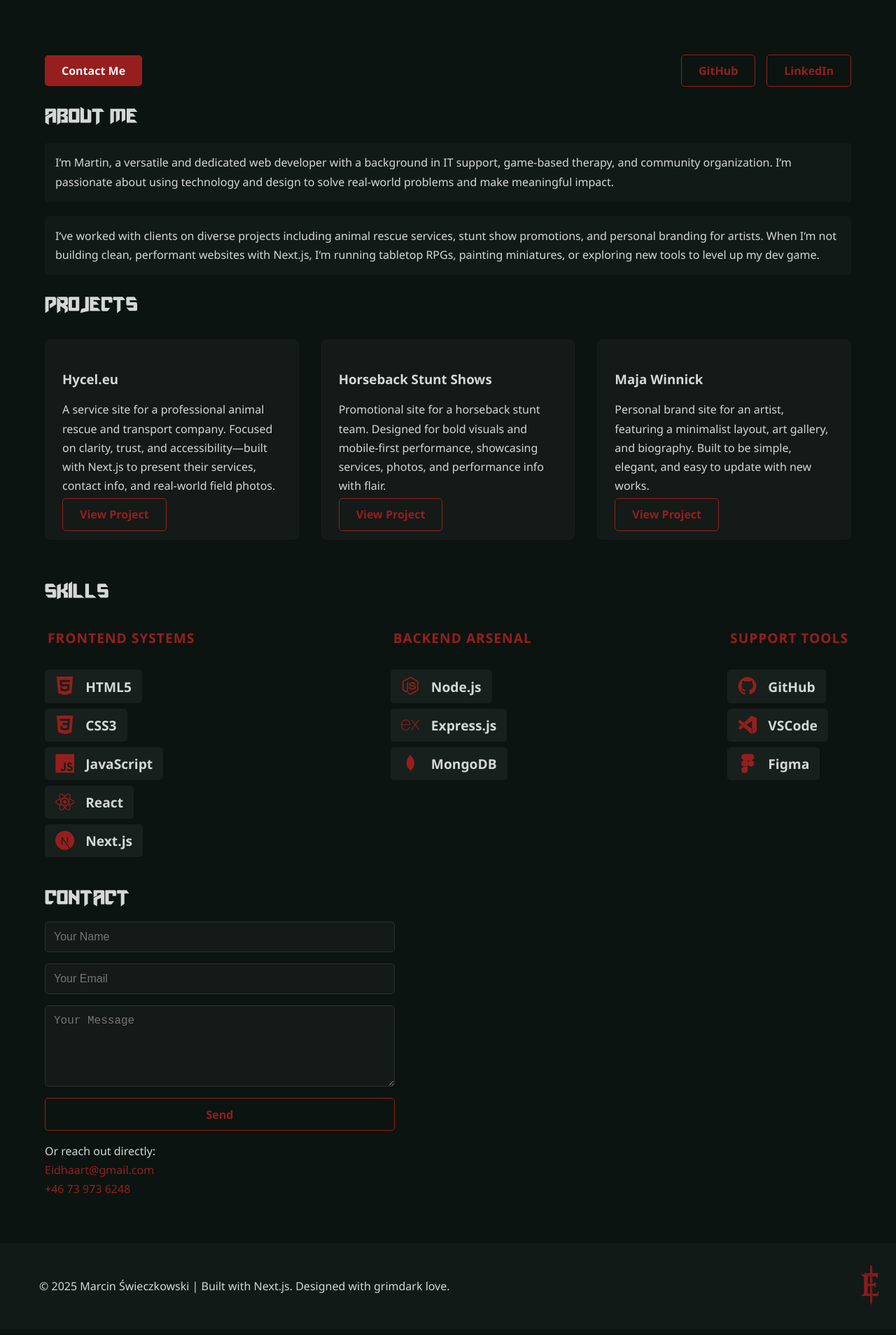
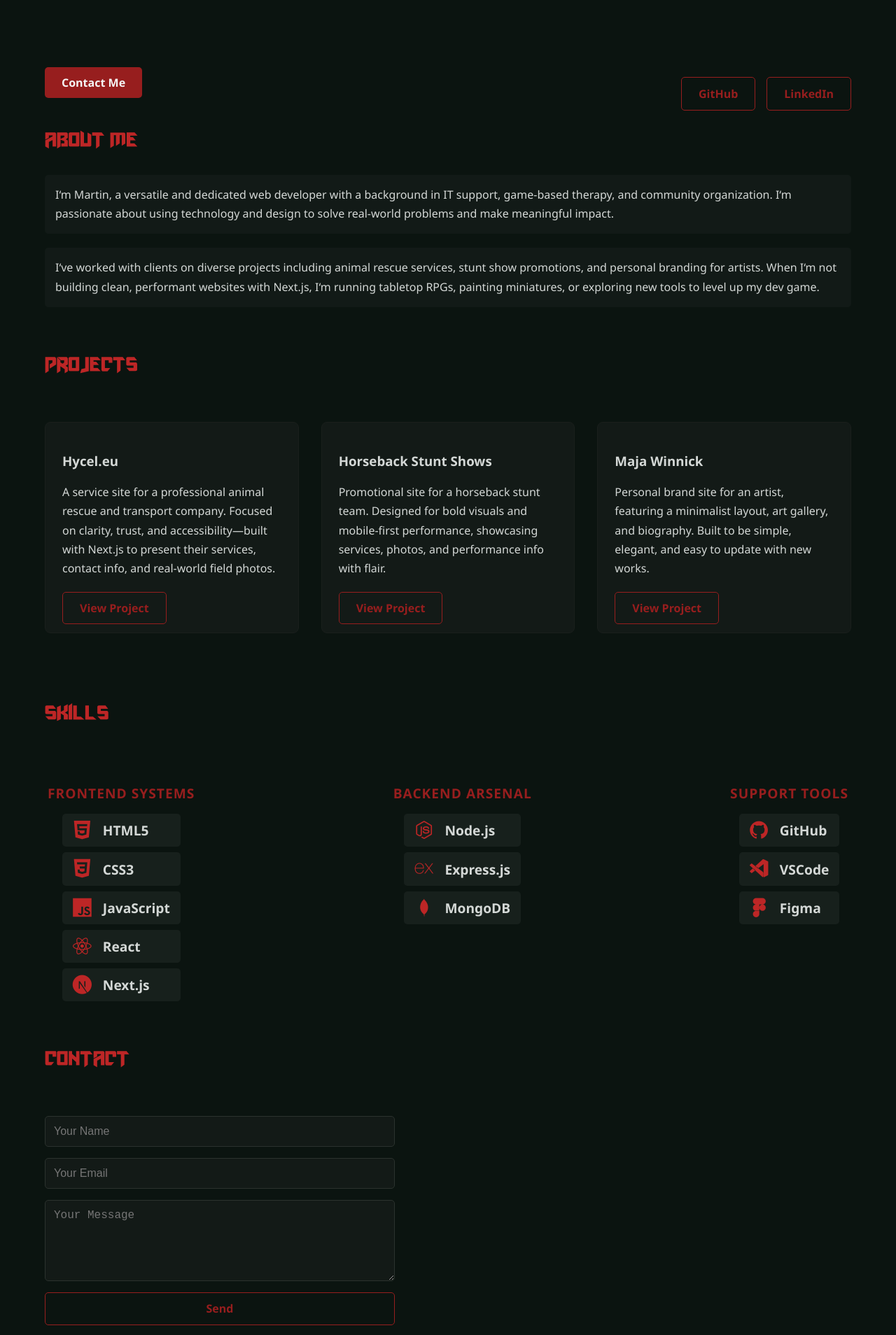
Before and after one commit to Eidhaart/EidhaartPortfolio, a Next.js app: page / in a window 1280 px wide. Shown: the part 572-2480 px from the top of the page at 70% size. Built offline with nearby package versions, Linux system fonts and the light colour scheme.

Commit message:
commit with mobile optimization

```diff
--- a/src/app/globals.css
+++ b/src/app/globals.css
@@ -7,11 +7,12 @@ html,
 body {
   margin: 0;
   padding: 0;
+  overflow-x: hidden;
+  width: 100%;
   font-family: "Segoe UI", Tahoma, Geneva, Verdana, sans-serif;
   background-color: var(--color-bg);
   color: var(--color-text);
   scroll-behavior: smooth;
-  overflow-x: hidden;
 }
 
 /* =======================
@@ -77,7 +78,7 @@ body {
 
 .eidhaart-name {
   font-family: "AmazOOSTROV", sans-serif;
-  color: var(--color-accent);
+  color: #bd2626;
   letter-spacing: 0.05em;
   font-size: 4rem;
   margin: 10px;
@@ -160,17 +161,29 @@ body {
 
 .hero-links-split {
   display: flex;
+  align-items: center;
   justify-content: space-between;
-  align-items: center;
-  width: 100%;
+  gap: 1rem;
   flex-wrap: wrap;
-  gap: 1rem;
 }
 
-.social-links {
+.hero-links-split .primary-btn {
+  flex: 0 1 auto;
+}
+
+.hero-links {
   display: flex;
+  flex-wrap: wrap;
+  justify-content: center;
   gap: 1rem;
-  flex-wrap: wrap;
+  max-width: 100%;
+  margin-top: 2rem;
+}
+
+.hero-links .btn {
+  padding: 0.75rem 1.5rem;
+  font-size: 1rem;
+  white-space: nowrap;
 }
 
 .about-section p {
@@ -182,7 +195,8 @@ body {
 }
 .about-section h2 {
   font-family: "AmazOOSTROVFine";
-  margin-bottom: 1rem;
+  margin-bottom: 2rem;
+  color: #bd2626;
 }
 
 /* =======================
@@ -256,18 +270,31 @@ p {
   box-shadow: 0 4px 15px rgba(255, 255, 255, 0.05);
 }
 
+.project-card p {
+  margin-bottom: 2rem;
+}
+
 /* =======================
    🛠️ Skills
 ======================= */
 
 .skills-section h2 {
   font-family: "AmazOOSTROVFine";
+  margin-bottom: 4rem;
+  margin-top: 4rem;
+  color: #bd2626;
 }
 .projects h2 {
   font-family: "AmazOOSTROVFine";
+  margin-bottom: 4rem;
+  margin-top: 4rem;
+  color: #bd2626;
 }
 .contact h2 {
   font-family: "AmazOOSTROVFine";
+  margin-bottom: 4rem;
+  margin-top: 4rem;
+  color: #bd2626;
 }
 
 .skills-section {
@@ -277,11 +304,10 @@ p {
 
 .skills-grid {
   display: flex;
-  justify-content: space-between; /* 👈 THIS spreads the columns edge to edge */
+  justify-content: space-between;
   align-items: flex-start;
+  gap: 2rem;
   flex-wrap: wrap;
-  gap: 2rem;
-  width: 100%;
   max-width: 1200px;
   margin: 0 auto;
 }
@@ -304,21 +330,21 @@ p {
 }
 
 .skill-category ul {
-  list-style: none;
-  padding: 0;
-  width: 100%; /* Makes sure pills fill the same width */
   display: flex;
   flex-direction: column;
   gap: 0.5rem;
-  align-items: flex-start; /* Aligns the pill list to the left */
+  padding: 0;
+  margin: 0;
+  list-style: none;
 }
 
 .skill-icon {
   font-size: 1.7rem;
   margin-right: 0.5rem;
-  color: var(--color-accent);
+
   min-width: 1.2rem;
   text-align: center;
+  color: #bd2626;
 }
 
 /* Keep this from earlier if you haven't added it yet */
@@ -381,61 +407,49 @@ p {
     Footer
 ======================= */
 .site-footer {
-  width: 100vw; /* FORCE full viewport width */
-  background-color: rgba(255, 255, 255, 0.027);
-  color: var(--color-bg);
+  background-color: var(--color-bg);
+  color: var(--color-text);
   padding: 2rem 1rem;
-  margin-top: 4rem;
-  position: relative;
-  left: 50%;
-  right: 50%;
-  margin-left: -50vw;
-  margin-right: -50vw;
-  margin-bottom: -30px;
+  border-top: 1px solid var(--color-border);
+  width: 100%;
+  overflow-x: hidden;
+  box-sizing: border-box;
 }
 
 .footer-content {
+  display: flex;
+  justify-content: space-between;
+  align-items: center;
+  flex-wrap: wrap;
   max-width: 1200px;
   margin: 0 auto;
-  display: flex;
-  justify-content: space-between;
-  align-items: center; /* ← CRITICAL: aligns both text and image on Y axis */
-  flex-wrap: wrap;
-  height: 100%;
-}
-
-.footer-logo {
-  height: 56px;
-  width: auto;
-  opacity: 0.9;
-  display: block;
-  transform: translateY(-2px); /* 👈 adjust this until it's visually centered */
+  width: 100%;
+  box-sizing: border-box;
 }
 
 .footer-left {
   font-size: 0.9rem;
-  color: var(--color-text);
-  display: flex;
-  flex-direction: column;
-  gap: 0.3rem;
+  flex: 1;
 }
 
 .footer-right {
+  flex: 0 0 auto;
   display: flex;
   align-items: center;
   justify-content: flex-end;
-  height: 100%; /* Ensure it stretches with the footer */
+}
+
+.footer-logo {
+  height: 36px;
+  width: auto;
+  opacity: 0.9;
+  display: block;
 }
 
 /* =======================
    📱 Responsive
 ======================= */
 @media (max-width: 768px) {
-  .hero-links-split {
-    flex-direction: column;
-    align-items: flex-start;
-  }
-
   .social-links {
     justify-content: flex-start;
   }
@@ -536,6 +550,27 @@ p {
   }
 }
 
+@media (max-width: 500px) {
+  .intro-line {
+    font-size: 1.8rem;
+    font-weight: 700;
+    color: white;
+    margin: 0;
+  }
+
+  .eidhaart-name {
+    font-size: 2rem;
+    margin: 10px;
+  }
+
+  .intro-subtitle {
+    font-size: 1.4rem;
+    font-weight: 700;
+    color: white;
+    margin-top: 0.5rem;
+  }
+}
+
 @media (max-width: 768px) {
   .skills-grid {
     justify-content: center;
@@ -567,4 +602,96 @@ p {
   .contact h2 {
     text-align: center;
   }
+
+  .about-section h2 {
+    text-align: center;
+  }
+
+  .skill-pill {
+    font-size: 0.7rem;
+  }
+  .skill-icon {
+    font-size: 1rem;
+  }
+
+  .skills-grid {
+    display: grid;
+    grid-template-columns: repeat(auto-fit, minmax(220px, 1fr));
+    gap: 2rem;
+    justify-content: center;
+  }
+
+  .skill-category {
+    align-items: center;
+    text-align: center;
+  }
+
+  .skill-category ul {
+    display: grid;
+    grid-template-columns: repeat(auto-fit, minmax(100px, 1fr));
+    gap: 0.75rem;
+    justify-items: center;
+  }
+
+  .skill-category li {
+    width: 100%;
+    justify-content: center;
+  }
 }
+
+@media (max-width: 600px) {
+  .footer-content {
+    flex-direction: column;
+    align-items: center;
+    text-align: center;
+  }
+
+  .footer-left {
+    width: 100%;
+    text-align: center;
+  }
+
+  .footer-right {
+    justify-content: center;
+    margin-top: 1rem;
+    width: 100%;
+  }
+
+  .footer-logo {
+    height: 28px;
+  }
+
+  .hero-links-split {
+    flex-direction: column;
+    align-items: center;
+    justify-content: center;
+    justify-self: center;
+    width: 90%;
+  }
+
+  .hero-links-split a {
+    flex-direction: column;
+    align-items: center;
+    justify-content: center;
+    box-sizing: border-box;
+  }
+
+  .hero-links {
+    flex-direction: column;
+    align-items: center;
+    justify-content: center;
+    justify-self: center;
+    width: 90%;
+  }
+
+  .hero-links .btn {
+    width: 100%;
+    max-width: 300px;
+    text-align: center;
+  }
+
+  .hero-links-split .btn {
+    width: 100%;
+    text-align: center;
+  }
+}
--- a/src/app/page.js
+++ b/src/app/page.js
@@ -27,7 +27,7 @@ export default function Home() {
           <a href="#contact" className="btn primary-btn">
             Contact Me
           </a>
-          <div className="social-links">
+          <div className="hero-links">
             <a
               href="https://github.com/YOUR_USERNAME"
               target="_blank"
--- a/src/components/Footer.js
+++ b/src/components/Footer.js
@@ -3,10 +3,8 @@ export default function Footer() {
     <footer className="site-footer">
       <div className="footer-content">
         <div className="footer-left">
-          <p>
-            &copy; {new Date().getFullYear()} Marcin Świeczkowski | Built with
-            Next.js. Designed with grimdark love.
-          </p>
+          <p>&copy; 2025 Marcin Świeczkowski | Built with Next.js</p>
+          <p>Designed with grimdark love.</p>
         </div>
         <div className="footer-right">
           <img
```
Also changed, not shown: src/components/signature.html (+12 -5 lines).
